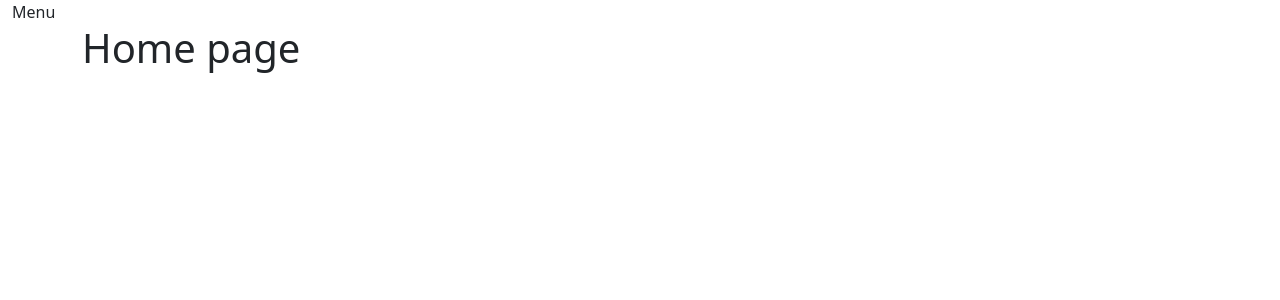
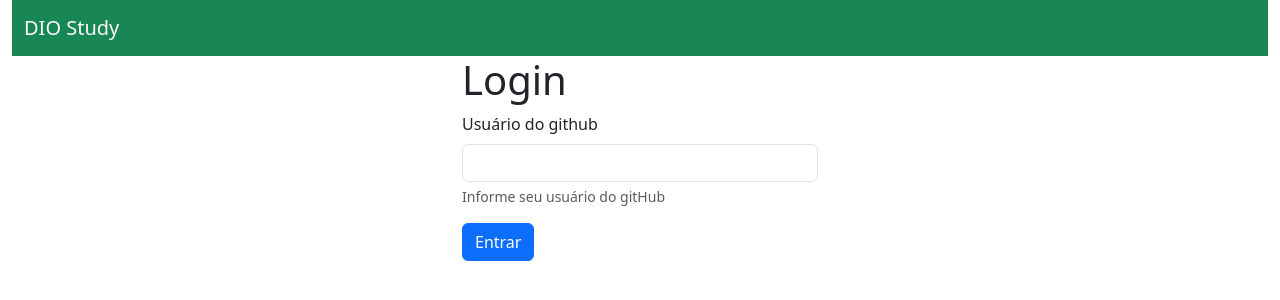
Before and after one commit to ClaytonEduard/react-dio-ts, a React (Create React App) app: page / in a window 1280 px wide. Shown: the top 300 px of the page. Built offline with nearby package versions, Linux system fonts and the light colour scheme.

Commit message:
Estilizando a pagina inicial

```diff
--- a/src/components/Menu/Menu.tsx
+++ b/src/components/Menu/Menu.tsx
@@ -1,5 +1,15 @@
+import { Link } from "react-router-dom";
+
 const Menu = () => {
-  return <div>Menu</div>;
+  return (
+    <nav className="navbar navbar-light navbar-expand-lg bg-success">
+      <div className="container-fluid">
+        <Link className="navbar-brand" to={"/"}>
+          <span className="ml-1 text-light">DIO Study</span>
+        </Link>
+      </div>
+    </nav>
+  );
 };
 
 export default Menu;
--- a/src/pages/Home.tsx
+++ b/src/pages/Home.tsx
@@ -3,7 +3,26 @@ import { Layout } from "../components/Layout/Layout";
 const Home = () => {
   return (
     <Layout>
-      <h1>Home page</h1>
+      <div className="col-4 m-auto">
+        <h1>Login</h1>
+        <div className="mb-3">
+          <label htmlFor="gitUser" className="form-label">
+            Usuário do github
+          </label>
+          <input
+            type="text"
+            className="form-control"
+            id="gitUser"
+            aria-describedby="userHelp"
+          />
+          <div id="userHelp" className="form-text">
+            Informe seu usuário do gitHub
+          </div>
+        </div>
+        <button type="button" className="btn btn-primary">
+          Entrar
+        </button>
+      </div>
     </Layout>
   );
 };
```
